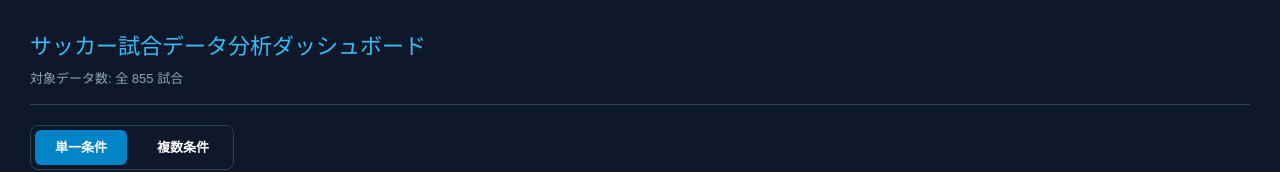
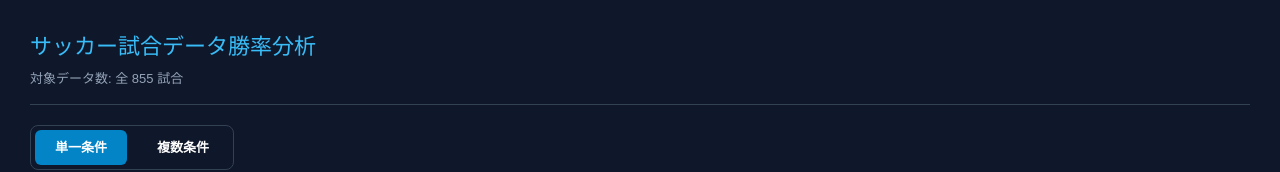
Before and after one commit to 5424076ktbya/seminar_assignment, a React (Vite) app: page / in a window 1280 px wide. Shown: the top 172 px of the page. Built offline with nearby package versions, Linux system fonts and the light colour scheme.

Commit message:
タイトル変更

```diff
--- a/src/App.jsx
+++ b/src/App.jsx
@@ -148,7 +148,7 @@ function App() {
 
       {/* ヘッダー */}
       <div style={{ marginBottom: '20px', borderBottom: '1px solid #334155', paddingBottom: '15px' }}>
-        <h1 style={{ margin: 0, fontSize: '22px', color: '#38bdf8' }}>サッカー試合データ分析ダッシュボード</h1>
+        <h1 style={{ margin: 0, fontSize: '22px', color: '#38bdf8' }}>サッカー試合データ勝率分析</h1>
         <p style={{ color: '#94a3b8', fontSize: '13px', marginTop: '6px' }}>
           対象データ数: 全 {matches.length} 試合
         </p>
```
